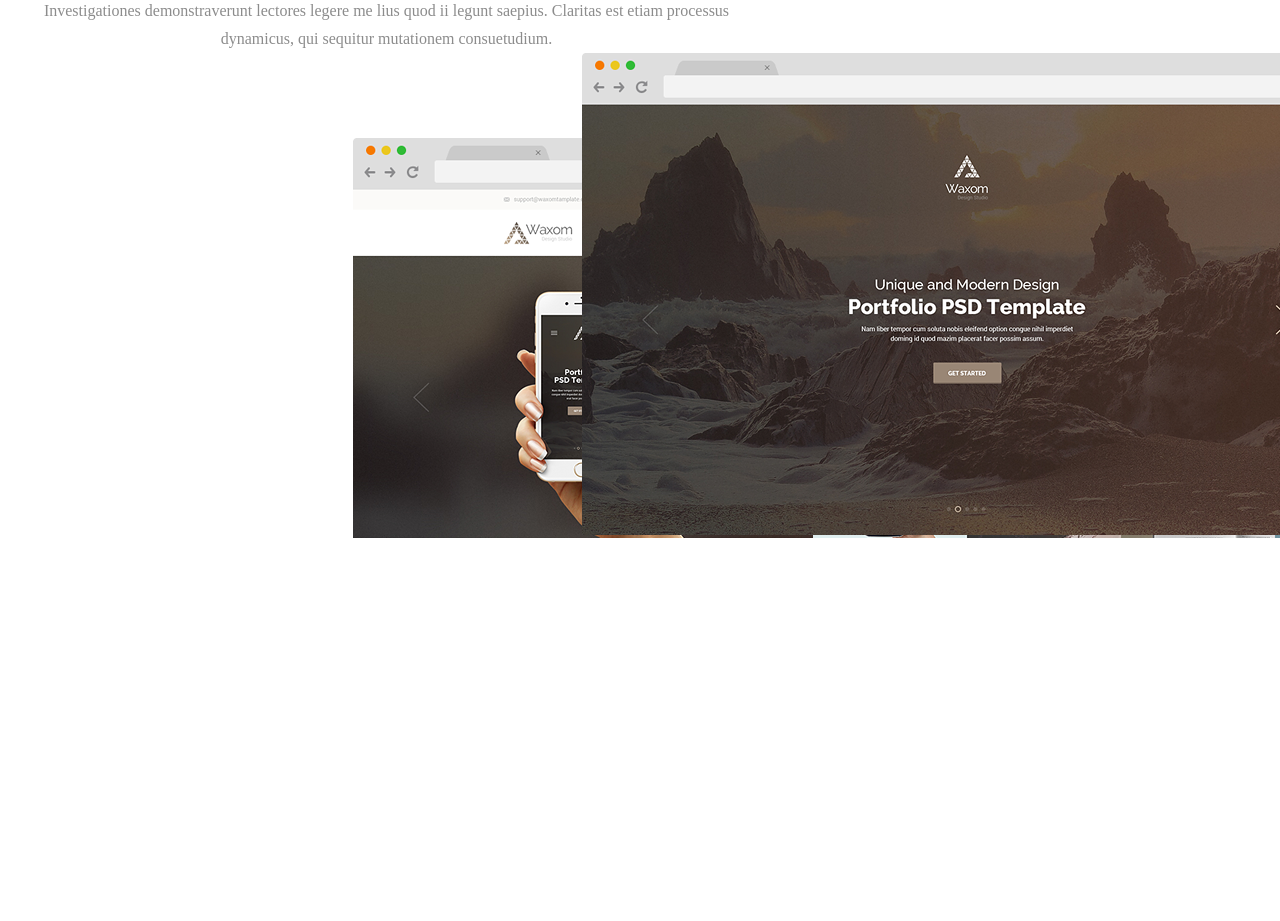
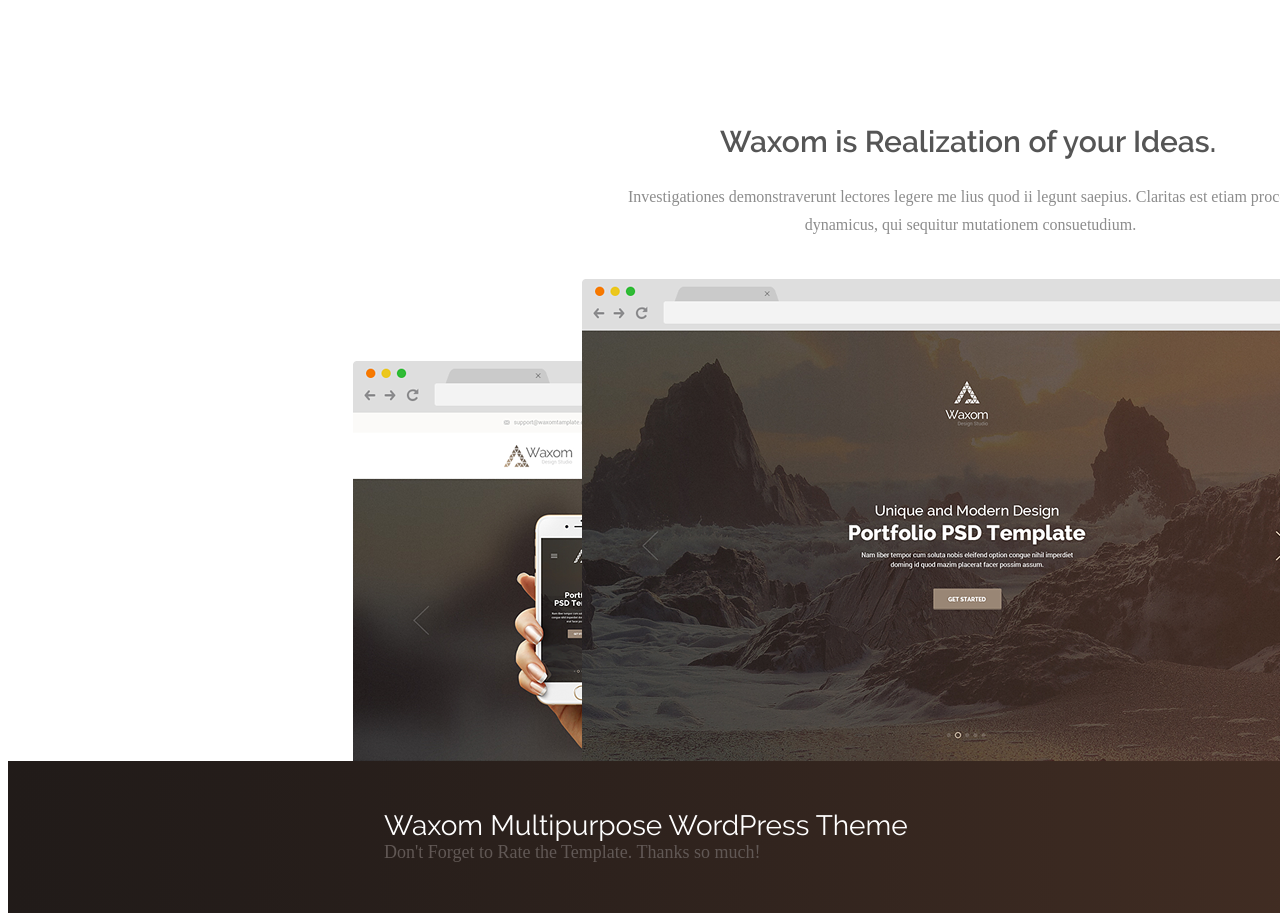
Before and after one commit to stg40stg/exam_work_1, a plain HTML site: page index.html in a window 1280 px wide. Shown: the part 1352-2273 px from the top of the page. Before the commit the page ends 1890 px from the top, so only its background shows below. Drawn offline with Linux system fonts and the light colour scheme; a web font is replaced by a local one.

Commit message:
Закончил 2 и 3 блок, только визуал, без функционала, необходимо работа над кодам

```diff
--- a/css/style.css
+++ b/css/style.css
@@ -240,6 +240,9 @@
 	text-decoration: none;
 	padding: 21px 38px;
 }
+.header-section-content-btn:hover{
+	background-color: #c7b299;
+}
 .header-section-content-btn-text{
 	color: #ffffff;
 	font-family: raleway-extrabold;
@@ -268,7 +271,14 @@
 	background-color: #998675;
 }
 .services{
+	width: 100%;
 	margin: 80px 0 0 0;
+}
+.services:after{
+	content: "";
+	display: block;
+	width: 100%;
+	clear: both;
 }
 .services-container{
 
@@ -284,11 +294,25 @@
 	display: grid;
 	text-align: center;
 	margin:0 34px 0 0;
+	max-height: 161px;
 }
 .services-figcap:hover{
 	border-bottom:
 }
-
+.services-figcap:hover .services-title{
+	color: #c7b299;
+}
+.services-figcap:hover  .services-svg{
+	fill: #c7b299;
+}
+.services-figcap:hover:after{
+	content: "";
+	display: block;
+	width: 70px;
+	height: 3px;
+	background-color: #c7b299;
+	margin: 33px 0 0 99px;
+}
 .services-svg{
  	width: 49px;
 	height: 49px;
@@ -296,9 +320,9 @@
 	fill: #747474;
 	margin: 0 0 29px 0;
 }
-.services-svg:hover{
-	fill: #c7b299;
-}
+/*.services-svg:hover .services-title{
+
+}*/
 .services-title{
 	color: #555555;
 	font-family: raleway-semibold;
@@ -307,9 +331,9 @@
 	margin: 0 0 18px 0;
 
 }
-.services-title:hover{
+/*.services-title:hover .services-svg{
 	color: #c7b299;
-}
+}*/
 .services-text{
 	margin: 0;
 	color: #8c8c8c;
@@ -320,17 +344,21 @@
 	max-width: 266px;
 
 }
-/*.services-figcap:hover:after {
+.services-figcap:hover:after {
   	content: "";
-  	display: block;
-	width: 70px;
-	height: 3px;
-	background-color: #c7b299;
-	margin: 0 0 33px 0;
-}*/
+  	width: 70px;
+  	background-color: #c7b299;
+}
 
 .browser{
-	position: relative;
+	margin: 199px 0 0 0;
+	box-sizing: border-box;
+}
+.browser:after{
+	content: "";
+	display: block;
+	width: 100%;
+	clear: both;
 }
 .browser-header{
 	color: #555555;
@@ -338,7 +366,7 @@
 	font-size: 30px;
 	font-weight: 400;
 	text-align: center;
-	margin: 0;
+	margin: 0 0 24px 0;
 }
 .browser-text{
 	color: #8c8c8c;
@@ -348,35 +376,108 @@
 	line-height: 28px;
 	text-align: center;
 	width: 757px;
-	margin: 0;
+	margin: 0 0 40px 0;
+	padding: 0 0 0 584px;
 }
 .browser-img{
+	position: relative;
+}
+.browser-img:after{
+	content: "";
+	display: block;
+	width: 100%;
+	clear: both;
+}
+.browser-img-centr{
 	width: 770px;
 	height: 482px;
 	background-image: url(img_css/browser-site.png);
 	background-position: center;
+	z-index: 0;
 	position: absolute;
-	/*border: 2px solid black;*/
 	right: 30%;
 }
 .browser-img-left{
 	width: 770px;
 	height: 400px;
+	background-image: url(img_css/browser-site-left.png);
+	z-index: -1;
 	position: absolute;
-	background-image: url(img_css/browser-site-left.png);
-	/*border: 4px solid green;*/
-	z-index: -1;
 	left: 345px;
-	bottom: -485px;
+	bottom: -482px;
 
 }
 .browser-img-right{
 	width: 770px;
 	height: 400px;
+	background-image: url(img_css/browser-site-right.png);
+	z-index: -1;
 	position: absolute;
-	background-image: url(img_css/browser-site-right.png);
-	/*border: 2px solid red;*/
-	z-index: -1;
 	left: 805px;
-	bottom: -485px;
+	bottom: -482px;
 }
+.advertising{
+	width: 100%;
+	background-image: url(img_css/Background.png);
+	margin: 522px 0 0 0;
+}
+.advertising:after{
+	content: "";
+	display: block;
+	width: 100%;
+	clear: both;
+}
+.advertising-content{
+	margin: 0 0 0 0;
+	float: 	left;
+	margin: 48px 0 50px 376px;
+}
+.advertising-content-header{
+	margin: 0 0 0 0;
+	color: #ffffff;
+	font-family: raleway-regular;
+	font-size: 28px;
+	font-weight: 400;
+}
+.advertising-content-header-link{
+	margin: 0 0 0 0;
+	font-family: raleway-regular;
+	font-size: 28px;
+	font-weight: 400;
+	color: 	#ffffff;
+	text-decoration: none;
+}
+.advertising-content-header-link:hover{
+	color: 	#c7b299;
+}
+.advertising-content-text{
+	margin: 0 0 0 0;
+	color: #615855;
+	font-family: montserrat-regular;
+	font-size: 18px;
+	font-weight: 300;
+}
+.advertising-btn-div{
+	float: 	right;
+	margin: 70px 374px 50px 0;
+
+}
+.advertising-btn{
+	width: 170px;
+	box-shadow: inset 0 -3px 0 #736357;
+	border-radius: 3px;
+	background-color: #998675;
+	text-decoration: none;
+	padding: 19px 29px 20px 28px;
+}
+.advertising-btn-text{
+	color: #ffffff;
+	font-family: raleway-extrabold;
+	font-size: 14px;
+	font-weight: 400;
+	line-height: 23px;
+	text-transform: uppercase;
+}
+.advertising-btn:hover{
+	background-color: #c7b299;
+}
--- a/index.html
+++ b/index.html
@@ -139,13 +139,21 @@
 					<div class="browser">
 						<h2 class="browser-header">Waxom is Realization of your Ideas.</h2>
 						<p class="browser-text">Investigationes demonstraverunt lectores legere me lius quod ii legunt saepius. Claritas est etiam processus dynamicus, qui sequitur mutationem consuetudium.</p>
-						<div class="browser-img"></div>
-						<div class="browser-img-left"></div>
-						<div class="browser-img-right"></div>
+						<div class="browser-img">
+							<div class="browser-img-left"></div>
+							<div class="browser-img-centr"></div>
+							<div class="browser-img-right"></div>
+						</div>
 					</div>
 				</section>
-				<aside>
-
+				<aside class="advertising">
+					<div class="advertising-content">
+						<h2 class="advertising-content-header"><a class="advertising-content-header-link" href="#">Waxom </a>Multipurpose WordPress Theme</h2>
+						<p class="advertising-content-text">Don't Forget to Rate the Template. Thanks so much!</p>
+					</div>
+					<div class="advertising-btn-div">
+						<a class="advertising-btn" href="#"><span class="advertising-btn-text">Purchase Now</span></a>
+					</div>
 				</aside>
 			</main>
 			<footer>
```
Also changed, not shown: css/img_css/Background.png (added).
